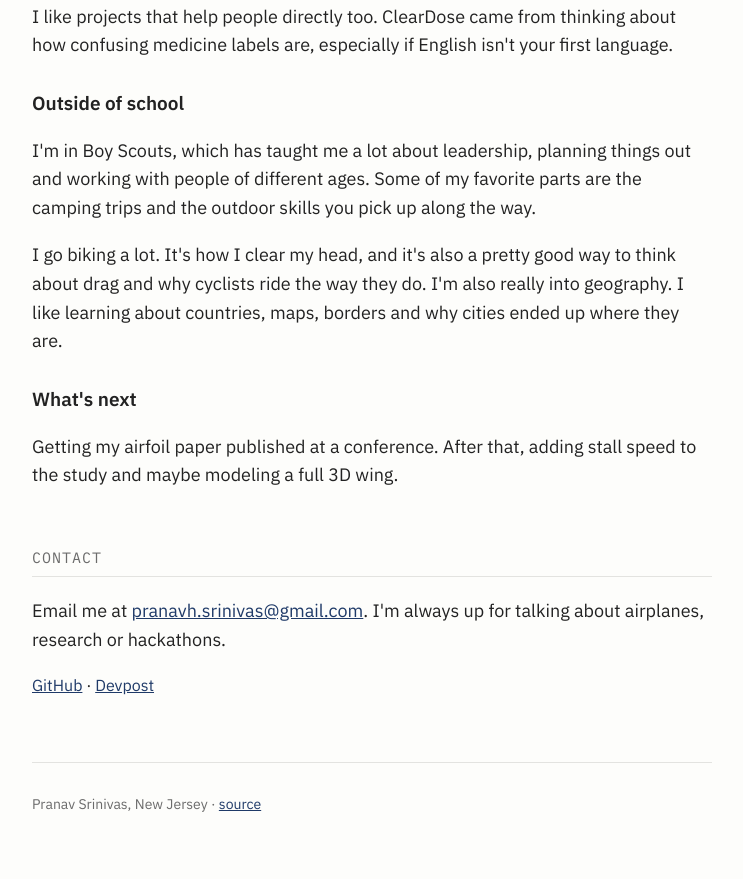
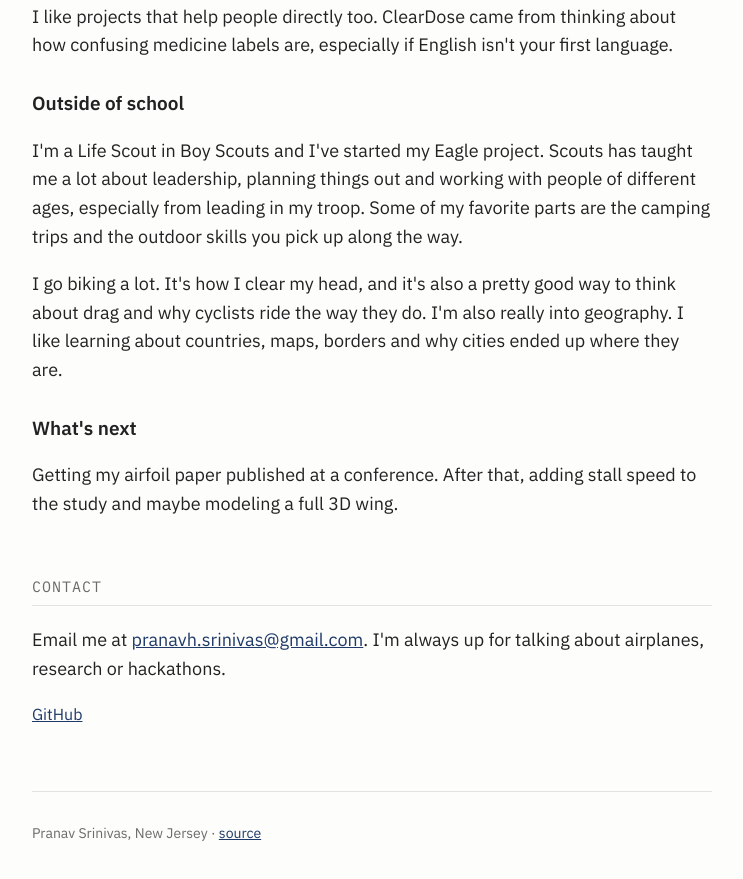
Before and after one commit to phsrinivas/phsrinivas.github.io, a plain HTML site: page index.html in a window 1280 px wide. Shown: the part 1960-2839 px from the top of the page, without its empty margins (268-1011 px from the left). Drawn offline with Linux system fonts and the light colour scheme.

Commit message:
Add Life Scout and Eagle project, remove Devpost link

```diff
--- a/index.html
+++ b/index.html
@@ -72,7 +72,7 @@
     <p>I like projects that help people directly too. ClearDose came from thinking about how confusing medicine labels are, especially if English isn't your first language.</p>
 
     <h3>Outside of school</h3>
-    <p>I'm in Boy Scouts, which has taught me a lot about leadership, planning things out and working with people of different ages. Some of my favorite parts are the camping trips and the outdoor skills you pick up along the way.</p>
+    <p>I'm a Life Scout in Boy Scouts and I've started my Eagle project. Scouts has taught me a lot about leadership, planning things out and working with people of different ages, especially from leading in my troop. Some of my favorite parts are the camping trips and the outdoor skills you pick up along the way.</p>
     <p>I go biking a lot. It's how I clear my head, and it's also a pretty good way to think about drag and why cyclists ride the way they do. I'm also really into geography. I like learning about countries, maps, borders and why cities ended up where they are.</p>
 
     <h3>What's next</h3>
@@ -82,7 +82,7 @@
   <section id="contact">
     <h2>Contact</h2>
     <p>Email me at <a href="mailto:pranavh.srinivas@gmail.com">pranavh.srinivas@gmail.com</a>. I'm always up for talking about airplanes, research or hackathons.</p>
-    <p class="links"><a href="https://github.com/phsrinivas">GitHub</a> · <a href="https://devpost.com/phsrinivas">Devpost</a></p>
+    <p class="links"><a href="https://github.com/phsrinivas">GitHub</a></p>
   </section>
 
   <footer>
```
